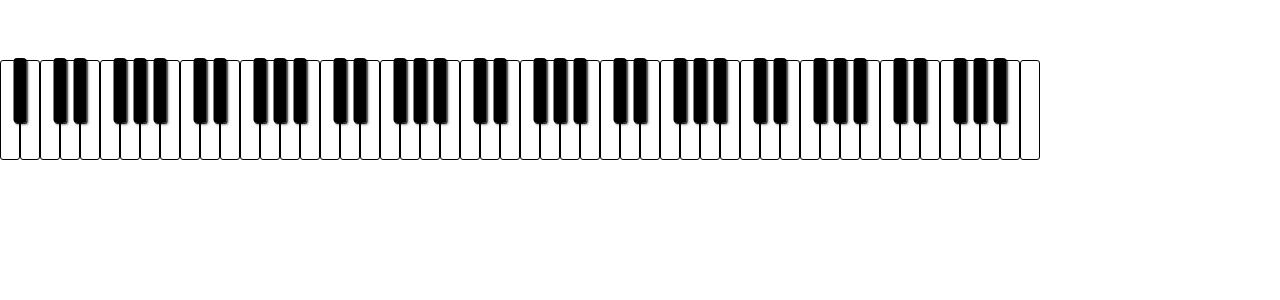
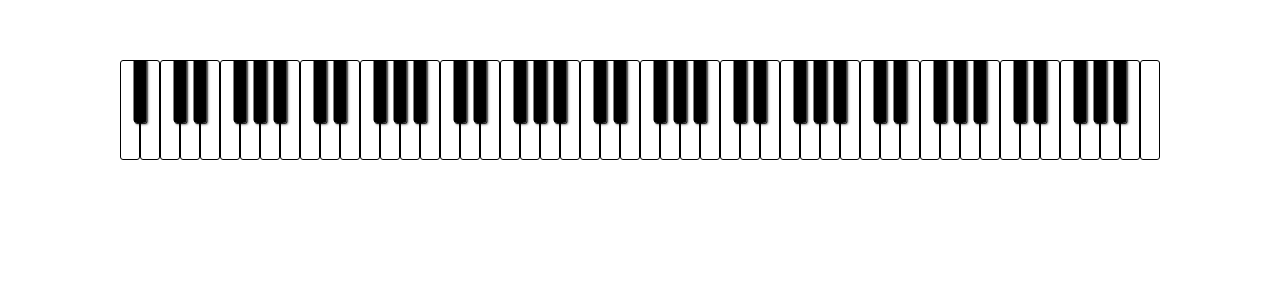
Before and after one commit to ibara1454/piano-visualizer, a Vue app: page / in a window 1280 px wide. Shown: the top 300 px of the page. Built offline with nearby package versions, Linux system fonts and the light colour scheme.

Commit message:
:recycle: use better way to draw the piano key
- remove nth-child.
- set black key to absolute and white key to relative, this makes the black key drop out of the flow.
- set the parent block to relative, which indicates the block to be the parent of black keys.

```diff
--- a/src/components/VisualPiano.vue
+++ b/src/components/VisualPiano.vue
@@ -142,47 +142,19 @@ $black-border-radius: 3px;
 $border-size: 1px;
 $pressed-color: rgb(18, 150, 190);
 
-@function offset($index) {
-  $quot: floor($index / 12);
-  $rem: $index % 12;
-  @if $rem == 0 {
-    @return 0;
-  } @else if $rem == 1 {
-    @return 1;
-  } @else if $rem == 2 {
-    @return 1;
-  } @else if $rem == 3 {
-    @return 2;
-  } @else if $rem == 4 {
-    @return 3;
-  } @else if $rem == 5 {
-    @return 3;
-  } @else if $rem == 6 {
-    @return 4;
-  } @else if $rem == 7 {
-    @return 4;
-  } @else if $rem == 8 {
-    @return 5;
-  } @else if $rem == 9 {
-    @return 6;
-  } @else if $rem == 10 {
-    @return 6;
-  } @else { // $rem == 11
-    @return 7;
-  }
-}
-
 .panel {
-  background: green;
+  position: relative;
+  display: inline-block;
+  overflow: hidden;
 }
 
 .key {
-  position: absolute;
   border: $border-size solid black;
   box-sizing: border-box;
   display: inline-block;
 
   &.white {
+    position: relative;
     width: $white-key-width;
     height: $white-key-height;
     border-radius: $white-border-radius;
@@ -190,6 +162,7 @@ $pressed-color: rgb(18, 150, 190);
     background: white;
   }
   &.black {
+    position: absolute;
     width: $black-key-width;
     height: $black-key-height;
     border-radius: $black-border-radius;
@@ -215,16 +188,5 @@ $pressed-color: rgb(18, 150, 190);
     background: $pressed-color;
     transition: all 0.15s;
   }
-
-  @for $i from 0 to 88 {
-    $quot: floor($i / 12);
-    $rem: $i % 12;
-
-    $offset-x: offset($i) * $white-key-width + $quot * 7 * $white-key-width;
-
-    &:nth-child(#{$i + 1}) {
-      left: $offset-x;
-    }
-  }
 }
 </style>
```
